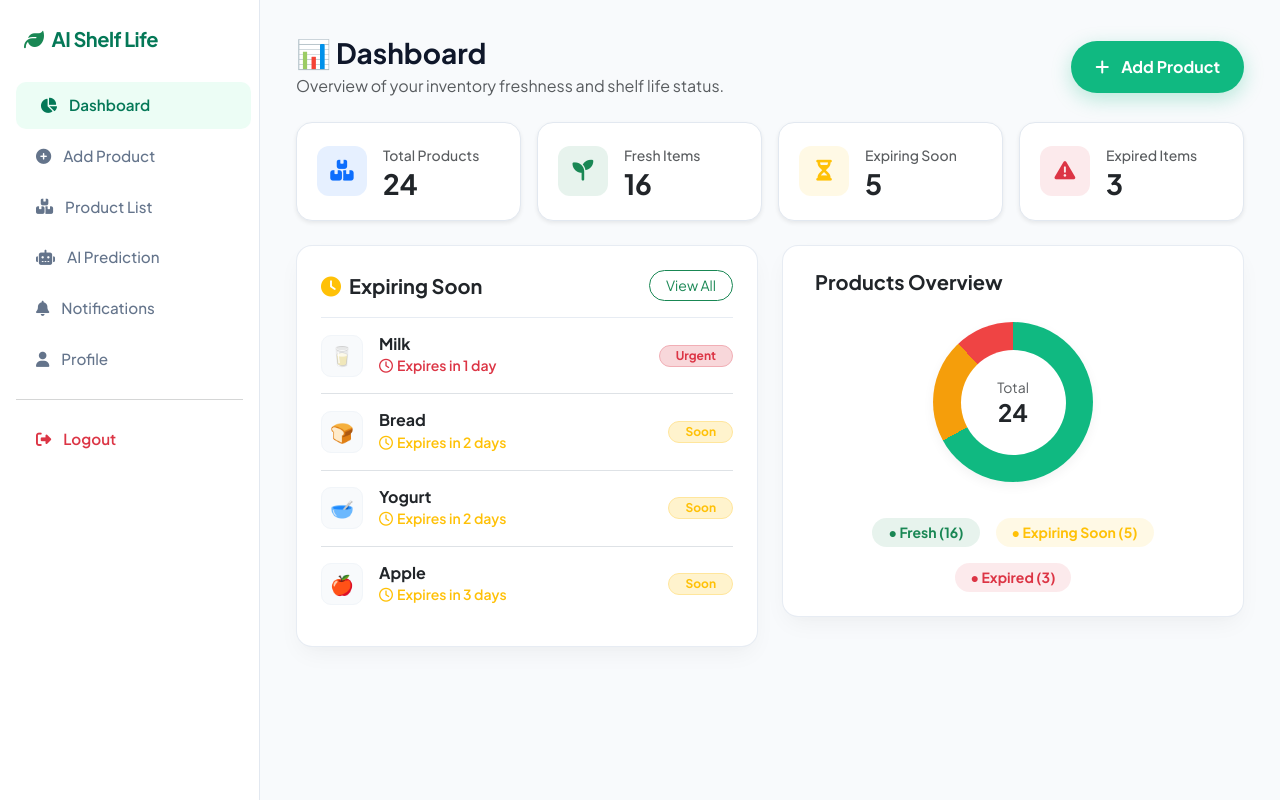
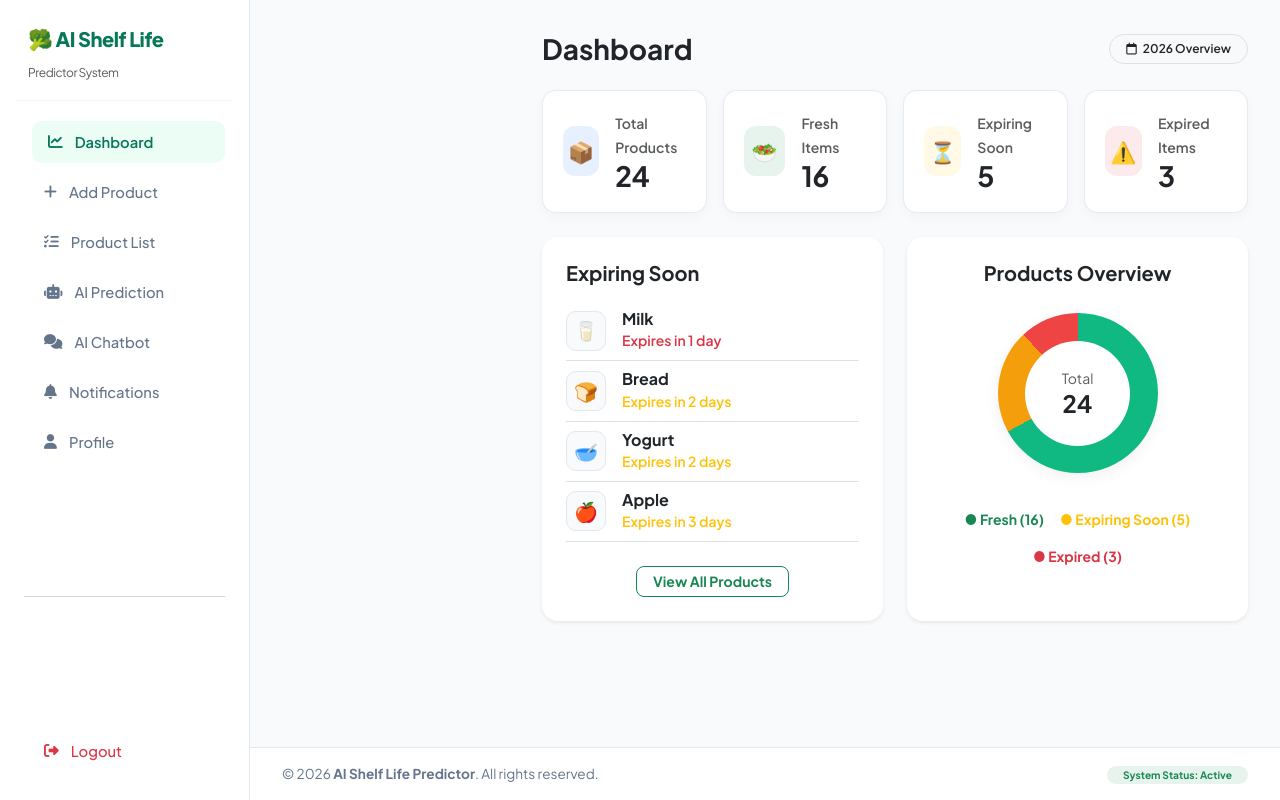
Before and after one commit to vaibhaviyadav2408-collab/-shelf-life-predictor, a Flask app: page /dashboard in a window 1280 px wide. Run offline with Flask 3, Linux system fonts and the light colour scheme.

Commit message:
Refactor dashboard.html for layout and styling improvements
Updated the dashboard HTML structure and styling for improved layout and user experience.

```diff
--- a/templates/dashboard.html
+++ b/templates/dashboard.html
@@ -4,27 +4,93 @@
     <meta charset="UTF-8">
     <meta name="viewport" content="width=device-width, initial-scale=1.0">
     <title>Dashboard - AI Shelf Life Predictor</title>
-    <!-- Google Fonts & Font Awesome Icons -->
-    <link href="https://fonts.googleapis.com/css2?family=Plus+Jakarta+Sans:wght@400;500;600;700&display=swap" rel="stylesheet">
-    <link href="https://cdnjs.cloudflare.com/ajax/libs/font-awesome/6.4.0/css/all.min.css" rel="stylesheet">
+
     <!-- Bootstrap 5 CSS -->
     <link href="https://cdn.jsdelivr.net/npm/bootstrap@5.3.0/dist/css/bootstrap.min.css" rel="stylesheet">
+    <!-- FontAwesome Icons -->
+    <link rel="stylesheet" href="https://cdnjs.cloudflare.com/ajax/libs/font-awesome/6.4.0/css/all.min.css">
+    <!-- Google Fonts -->
+    <link href="https://fonts.googleapis.com/css2?family=Plus+Jakarta+Sans:wght@400;500;600;700;800&display=swap" rel="stylesheet">
     <!-- Custom CSS -->
-    <link rel="stylesheet" href="{{ url_for('static', filename='style.css') }}">
+    <link rel="stylesheet" href="{{ url_for('static', filename='style.css') }}?v=4.0">
+
     <style>
+        body {
+            background-color: #f8fafc;
+            font-family: 'Plus Jakarta Sans', system-ui, -apple-system, sans-serif;
+            margin: 0;
+            padding: 0;
+        }
+        .dashboard-container {
+            display: flex;
+            min-height: 100vh;
+        }
+        /* Sidebar Styling */
+        .sidebar {
+            width: 250px;
+            height: 100vh;
+            background-color: #ffffff;
+            border-right: 1px solid #e2e8f0;
+            position: fixed;
+            top: 0;
+            left: 0;
+            padding: 24px 16px;
+            z-index: 1000;
+            display: flex;
+            flex-direction: column;
+        }
+        .sidebar-brand {
+            font-weight: 800;
+            font-size: 1.25rem;
+            color: #047857;
+            padding: 0 12px 16px 12px;
+            border-bottom: 1px solid #f1f5f9;
+            margin-bottom: 16px;
+        }
+        .sidebar a {
+            color: #64748b;
+            text-decoration: none;
+            display: flex;
+            align-items: center;
+            gap: 12px;
+            padding: 10px 16px;
+            margin-bottom: 4px;
+            border-radius: 10px;
+            font-weight: 500;
+            font-size: 0.92rem;
+            transition: all 0.2s ease;
+        }
+        .sidebar a:hover, .sidebar a.active {
+            background-color: #ecfdf5;
+            color: #047857;
+            font-weight: 600;
+        }
+        /* Layout Structure */
+        .main-wrapper {
+            margin-left: 250px;
+            width: calc(100% - 250px);
+            display: flex;
+            flex-direction: column;
+            min-height: 100vh;
+        }
+        .main-content {
+            padding: 32px;
+            flex: 1;
+        }
+        /* Dashboard Cards & Charts */
         .stat-card {
-            border-radius: 16px;
+            border-radius: 14px;
             padding: 20px;
             background: #ffffff;
-            border: 1px solid #e2e8f0;
+            border: 1px solid rgba(226, 232, 240, 0.8);
             display: flex;
             align-items: center;
             gap: 16px;
-            transition: transform 0.2s ease, box-shadow 0.2s ease;
+            box-shadow: 0 4px 12px rgba(0,0,0,0.03);
+            transition: transform 0.2s ease;
         }
         .stat-card:hover {
-            transform: translateY(-3px);
-            box-shadow: 0 10px 20px rgba(0, 0, 0, 0.05);
+            transform: translateY(-2px);
         }
         .stat-icon {
             width: 50px;
@@ -36,15 +102,15 @@
             font-size: 1.3rem;
         }
         .item-thumb {
-            width: 42px;
-            height: 42px;
+            width: 40px;
+            height: 40px;
             border-radius: 10px;
             background: #f8fafc;
             display: flex;
             align-items: center;
             justify-content: center;
             font-size: 1.2rem;
-            border: 1px solid #f1f5f9;
+            border: 1px solid #e2e8f0;
         }
         .chart-circle {
             width: 160px;
@@ -55,153 +121,162 @@
             align-items: center;
             justify-content: center;
             margin: 20px auto;
-            box-shadow: 0 4px 12px rgba(0, 0, 0, 0.05);
+            box-shadow: 0 4px 15px rgba(0,0,0,0.06);
         }
         .chart-inner {
             width: 105px;
             height: 105px;
             border-radius: 50%;
-            background: #ffffff;
+            background: white;
             display: flex;
             flex-direction: column;
             align-items: center;
             justify-content: center;
         }
+        /* Footer */
+        .dashboard-footer {
+            background-color: #ffffff;
+            border-top: 1px solid #e2e8f0;
+            padding: 16px 32px;
+            margin-top: auto;
+            font-size: 0.85rem;
+            color: #64748b;
+        }
+        @media (max-width: 768px) {
+            .sidebar {
+                width: 100%;
+                height: auto;
+                position: relative;
+            }
+            .main-wrapper {
+                margin-left: 0;
+                width: 100%;
+            }
+        }
     </style>
 </head>
 <body>
 
+<div class="dashboard-container">
     <!-- Sidebar Navigation -->
     <div class="sidebar">
         <div class="sidebar-brand">
-            <i class="fa-solid fa-leaf text-success me-2"></i>AI Shelf Life
+            🥦 AI Shelf Life <br>
+            <small class="text-muted fw-normal" style="font-size:0.75rem;">Predictor System</small>
         </div>
-        <a href="{{ url_for('dashboard') }}" class="active"><i class="fa-solid fa-chart-pie"></i> Dashboard</a>
-        <a href="{{ url_for('add_product') }}"><i class="fa-solid fa-plus-circle"></i> Add Product</a>
-        <a href="{{ url_for('product_list') }}"><i class="fa-solid fa-boxes-stacked"></i> Product List</a>
+        <a href="{{ url_for('dashboard') }}" class="active"><i class="fa-solid fa-chart-line"></i> Dashboard</a>
+        <a href="{{ url_for('add_product') }}"><i class="fa-solid fa-plus"></i> Add Product</a>
+        <a href="{{ url_for('product_list') }}"><i class="fa-solid fa-list-check"></i> Product List</a>
         <a href="{{ url_for('ai_prediction') }}"><i class="fa-solid fa-robot"></i> AI Prediction</a>
+        <a href="{{ url_for('chatbot') }}"><i class="fa-solid fa-comments"></i> AI Chatbot</a>
         <a href="{{ url_for('notifications') }}"><i class="fa-solid fa-bell"></i> Notifications</a>
         <a href="{{ url_for('profile') }}"><i class="fa-solid fa-user"></i> Profile</a>
-        <hr class="mx-3 text-muted opacity-25">
-        <a href="{{ url_for('index') }}" class="text-danger fw-semibold"><i class="fa-solid fa-right-from-bracket"></i> Logout</a>
+        <hr class="mx-2 my-auto text-muted">
+        <a href="{{ url_for('index') }}" class="text-danger"><i class="fa-solid fa-right-from-bracket"></i> Logout</a>
     </div>
 
-    <!-- Main Content Area -->
+    <!-- Main Wrapper -->
+    <div class="main-wrapper">
         <div class="main-content">
             <div class="d-flex align-items-center justify-content-between mb-4">
-            <div>
-                <h3 class="fw-bold mb-1">📊 Dashboard</h3>
-                <p class="text-muted mb-0">Overview of your inventory freshness and shelf life status.</p>
-            </div>
-            <a href="{{ url_for('add_product') }}" class="btn btn-green rounded-pill px-4">
-                <i class="fa-solid fa-plus me-1"></i> Add Product
-            </a>
+                <h3 class="fw-bold m-0 text-dark">Dashboard</h3>
+                <span class="badge bg-light text-dark border px-3 py-2 rounded-pill fw-semibold">
+                    <i class="fa-regular fa-calendar me-1"></i> 2026 Overview
+                </span>
             </div>
 
-        <!-- Stat Cards -->
+            <!-- Stats Grid -->
             <div class="row g-3 mb-4">
                 <div class="col-md-3">
-                <div class="stat-card shadow-sm">
-                    <div class="stat-icon bg-primary bg-opacity-10 text-primary">
-                        <i class="fa-solid fa-boxes-stacked"></i>
-                    </div>
+                    <div class="stat-card">
+                        <div class="stat-icon bg-primary bg-opacity-10 text-primary">📦</div>
                         <div>
-                        <span class="text-muted small fw-medium">Total Products</span>
+                            <span class="text-muted small fw-semibold">Total Products</span>
                             <h3 class="fw-bold m-0 text-dark">24</h3>
                         </div>
                     </div>
                 </div>
                 <div class="col-md-3">
-                <div class="stat-card shadow-sm">
-                    <div class="stat-icon bg-success bg-opacity-10 text-success">
-                        <i class="fa-solid fa-seedling"></i>
-                    </div>
+                    <div class="stat-card">
+                        <div class="stat-icon bg-success bg-opacity-10 text-success">🥗</div>
                         <div>
-                        <span class="text-muted small fw-medium">Fresh Items</span>
+                            <span class="text-muted small fw-semibold">Fresh Items</span>
                             <h3 class="fw-bold m-0 text-dark">16</h3>
                         </div>
                     </div>
                 </div>
                 <div class="col-md-3">
-                <div class="stat-card shadow-sm">
-                    <div class="stat-icon bg-warning bg-opacity-10 text-warning">
-                        <i class="fa-solid fa-hourglass-half"></i>
-                    </div>
+                    <div class="stat-card">
+                        <div class="stat-icon bg-warning bg-opacity-10 text-warning">⏳</div>
                         <div>
-                        <span class="text-muted small fw-medium">Expiring Soon</span>
+                            <span class="text-muted small fw-semibold">Expiring Soon</span>
                             <h3 class="fw-bold m-0 text-dark">5</h3>
                         </div>
                     </div>
                 </div>
                 <div class="col-md-3">
-                <div class="stat-card shadow-sm">
-                    <div class="stat-icon bg-danger bg-opacity-10 text-danger">
-                        <i class="fa-solid fa-triangle-exclamation"></i>
-                    </div>
+                    <div class="stat-card">
+                        <div class="stat-icon bg-danger bg-opacity-10 text-danger">⚠️</div>
                         <div>
-                        <span class="text-muted small fw-medium">Expired Items</span>
+                            <span class="text-muted small fw-semibold">Expired Items</span>
                             <h3 class="fw-bold m-0 text-dark">3</h3>
                         </div>
                     </div>
                 </div>
             </div>
 
-        <!-- Details & Overview Section -->
+            <!-- Main Dashboard Cards -->
             <div class="row g-4">
                 <div class="col-md-6">
-                <div class="card card-custom p-4">
-                    <div class="d-flex justify-content-between align-items-center mb-3">
-                        <h5 class="fw-bold m-0"><i class="fa-solid fa-clock text-warning me-2"></i>Expiring Soon</h5>
-                        <a href="{{ url_for('product_list') }}" class="btn btn-sm btn-outline-success rounded-pill px-3">View All</a>
-                    </div>
+                    <div class="card border-0 shadow-sm rounded-4 p-4 h-100 bg-white">
+                        <h5 class="fw-bold mb-3 text-dark">Expiring Soon</h5>
                         <div class="list-group list-group-flush">
-                        <div class="list-group-item d-flex align-items-center justify-content-between px-0 py-3 border-bottom">
+                            <div class="list-group-item d-flex align-items-center justify-content-between px-0 py-2 border-bottom">
                                 <div class="d-flex align-items-center gap-3">
                                     <div class="item-thumb">🥛</div>
                                     <div>
-                                    <h6 class="fw-bold mb-0">Milk</h6>
-                                    <small class="text-danger fw-semibold"><i class="fa-regular fa-clock me-1"></i>Expires in 1 day</small>
+                                        <h6 class="fw-bold mb-0 text-dark">Milk</h6>
+                                        <small class="text-danger fw-semibold">Expires in 1 day</small>
                                     </div>
                                 </div>
-                            <span class="badge bg-danger-subtle text-danger border border-danger-subtle px-3 py-1 rounded-pill">Urgent</span>
                             </div>
-                        <div class="list-group-item d-flex align-items-center justify-content-between px-0 py-3 border-bottom">
+                            <div class="list-group-item d-flex align-items-center justify-content-between px-0 py-2 border-bottom">
                                 <div class="d-flex align-items-center gap-3">
                                     <div class="item-thumb">🍞</div>
                                     <div>
-                                    <h6 class="fw-bold mb-0">Bread</h6>
-                                    <small class="text-warning fw-semibold"><i class="fa-regular fa-clock me-1"></i>Expires in 2 days</small>
+                                        <h6 class="fw-bold mb-0 text-dark">Bread</h6>
+                                        <small class="text-warning fw-semibold">Expires in 2 days</small>
                                     </div>
                                 </div>
-                            <span class="badge bg-warning-subtle text-warning border border-warning-subtle px-3 py-1 rounded-pill">Soon</span>
                             </div>
-                        <div class="list-group-item d-flex align-items-center justify-content-between px-0 py-3 border-bottom">
+                            <div class="list-group-item d-flex align-items-center justify-content-between px-0 py-2 border-bottom">
                                 <div class="d-flex align-items-center gap-3">
                                     <div class="item-thumb">🥣</div>
                                     <div>
-                                    <h6 class="fw-bold mb-0">Yogurt</h6>
-                                    <small class="text-warning fw-semibold"><i class="fa-regular fa-clock me-1"></i>Expires in 2 days</small>
+                                        <h6 class="fw-bold mb-0 text-dark">Yogurt</h6>
+                                        <small class="text-warning fw-semibold">Expires in 2 days</small>
                                     </div>
                                 </div>
-                            <span class="badge bg-warning-subtle text-warning border border-warning-subtle px-3 py-1 rounded-pill">Soon</span>
                             </div>
-                        <div class="list-group-item d-flex align-items-center justify-content-between px-0 py-3">
+                            <div class="list-group-item d-flex align-items-center justify-content-between px-0 py-2 border-bottom">
                                 <div class="d-flex align-items-center gap-3">
                                     <div class="item-thumb">🍎</div>
                                     <div>
-                                    <h6 class="fw-bold mb-0">Apple</h6>
-                                    <small class="text-warning fw-semibold"><i class="fa-regular fa-clock me-1"></i>Expires in 3 days</small>
+                                        <h6 class="fw-bold mb-0 text-dark">Apple</h6>
+                                        <small class="text-warning fw-semibold">Expires in 3 days</small>
                                     </div>
                                 </div>
-                            <span class="badge bg-warning-subtle text-warning border border-warning-subtle px-3 py-1 rounded-pill">Soon</span>
                             </div>
+                        </div>
+                        <div class="text-center mt-3 pt-2">
+                            <a href="{{ url_for('product_list') }}" class="btn btn-sm btn-outline-success rounded-3 fw-bold px-3">View All Products</a>
                         </div>
                     </div>
                 </div>
 
                 <div class="col-md-6">
-                <div class="card card-custom p-4 text-center">
-                    <h5 class="fw-bold mb-2 text-start"><i class="fa-solid fa-chart-donut text-primary me-2"></i>Products Overview</h5>
+                    <div class="card border-0 shadow-sm rounded-4 p-4 text-center h-100 bg-white">
+                        <h5 class="fw-bold mb-2 text-dark">Products Overview</h5>
                         <div class="chart-circle">
                             <div class="chart-inner">
                                 <span class="text-muted small">Total</span>
@@ -209,14 +284,28 @@
                             </div>
                         </div>
                         <div class="d-flex justify-content-center gap-3 mt-3 flex-wrap">
-                        <small class="text-success fw-bold bg-success bg-opacity-10 px-3 py-1 rounded-pill">● Fresh (16)</small>
-                        <small class="text-warning fw-bold bg-warning bg-opacity-10 px-3 py-1 rounded-pill">● Expiring Soon (5)</small>
-                        <small class="text-danger fw-bold bg-danger bg-opacity-10 px-3 py-1 rounded-pill">● Expired (3)</small>
+                            <small class="text-success fw-bold">● Fresh (16)</small>
+                            <small class="text-warning fw-bold">● Expiring Soon (5)</small>
+                            <small class="text-danger fw-bold">● Expired (3)</small>
                         </div>
                     </div>
                 </div>
             </div>
         </div>
 
+        <!-- Shared Footer -->
+        <footer class="dashboard-footer text-center text-md-between d-flex flex-column flex-md-row justify-content-between align-items-center gap-2">
+            <div>
+                © 2026 <strong>AI Shelf Life Predictor</strong>. All rights reserved.
+            </div>
+            <div>
+                <span class="badge bg-success bg-opacity-10 text-success rounded-pill px-3 py-1">System Status: Active</span>
+            </div>
+        </footer>
+    </div>
+</div>
+
+<!-- Bootstrap JS -->
+<script src="https://cdn.jsdelivr.net/npm/bootstrap@5.3.0/dist/js/bootstrap.bundle.min.js"></script>
 </body>
 </html>
```
Lines whose indentation alone changed are shown as unchanged.
